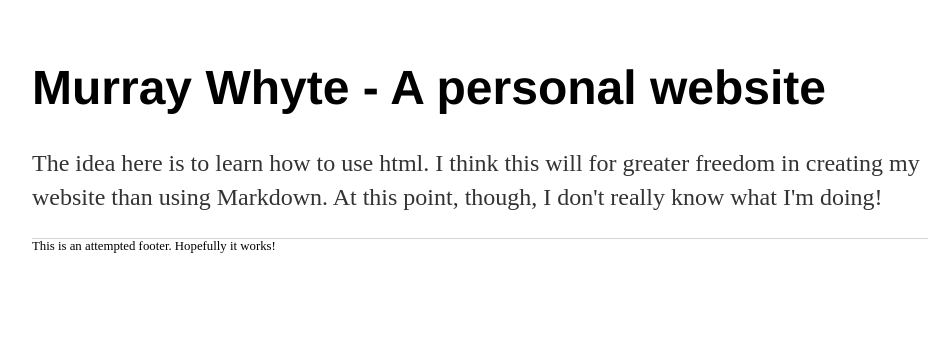
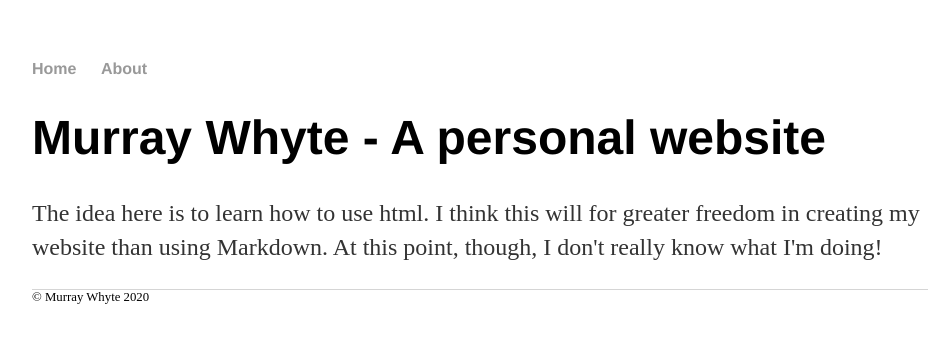
Before and after one commit to MTWhyte/mtwhyte.github.io, a Jekyll site: the page built from index.html, in a window 1280 px wide. Shown: the top 343 px of the page, without its empty margins (160-1111 px from the left). Built offline with Jekyll 4.4.1, drawn with Linux system fonts in a browser that asks for light colours.

Commit message:
Add about page and navigation

```diff
--- a/_layouts/default.html
+++ b/_layouts/default.html
@@ -6,11 +6,21 @@
         <link rel="stylesheet" type="text/css" href="/css/main.css">
     </head>
     <body>
+        <nav>
+        <ul>
+            <li><a href="/index.html">Home</a></li>
+            <li><a href="/about.html">About</a></li>
+        </ul>
+        </nav>
 
-    {{ content }}
+        <div class="container">
 
+        {{ content }}
+
+        </div><!-- /.container -->
+
+        <footer>
+            © Murray Whyte 2020
+        </footer>
     </body>
-    <footer>
-        This is an attempted footer. Hopefully it works!
-    </footer>
 </html>
--- a/index.html
+++ b/index.html
@@ -1,8 +1,8 @@
 ---
 layout: default
-title: Home page
+title: Home
 ---
-<h1> Murray Whyte - A personal website</h1>
+<h1> Murray Whyte - A personal website </h1>
 <p>
     The idea here is to learn how to use html. I think this will for greater
     freedom in creating my website than using Markdown. At this point, though,
```
Also changed, not shown: about.html (added, +11 -0 lines).
